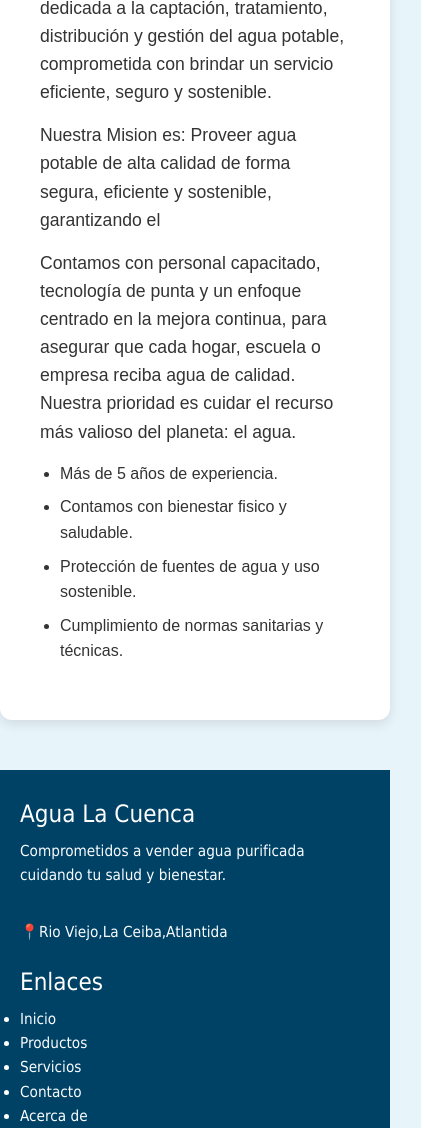
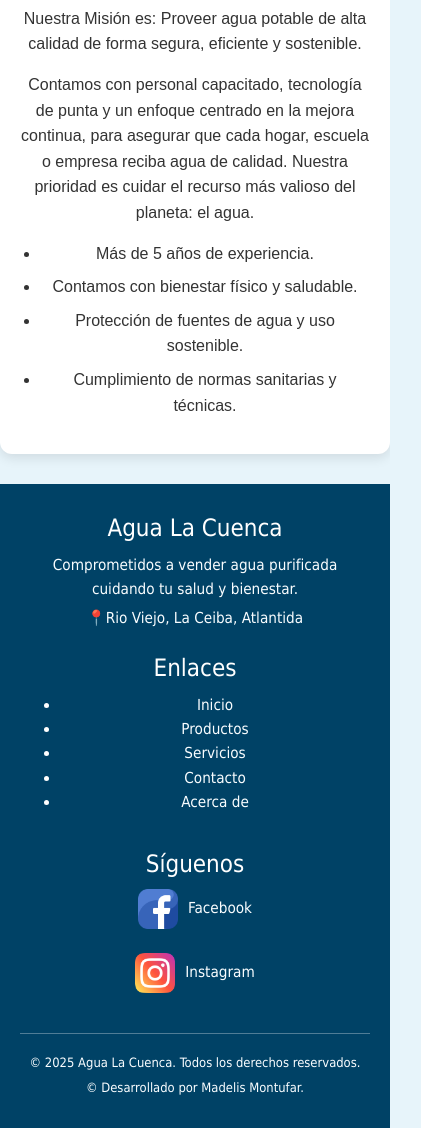
Before and after one commit to AguaLaCuenca/Agua-la-cuenca, a plain HTML site: page AcercaDe.html in a window 390 px wide. Shown: the part 869-1997 px from the top of the page, 421 px wide, since content can reach past the window. Drawn offline with nearby package versions, Linux system fonts and the light colour scheme.

Commit message:
Update AcercaDe.html

```diff
--- a/AcercaDe.html
+++ b/AcercaDe.html
@@ -3,20 +3,22 @@
 <head>
   <meta charset="UTF-8">
   <title>Acerca de - Empresa de Agua</title>
-
   <link href="https://stackpath.bootstrapcdn.com/bootstrap/4.5.2/css/bootstrap.min.css" rel="stylesheet">
   <style>
     body {
       margin: 0;
       font-family: Arial, sans-serif;
       background: #e7f4fa;
+      color: #333;
+      line-height: 1.6;
     }
+
     .ml-2 {
       color: #0572ad;
       font-family: 'Segoe UI', Tahoma;
-font-size: 200%;
+      font-size: 1.8rem;
     }
-  /* Estilo personalizado del logo tipo "B" */
+
     .logo-badge {
       color: white;
       border-radius: 10px;
@@ -25,42 +27,27 @@ font-size: 200%;
       font-size: 1.2em;
     }
 
- /* Opcional: resaltar el enlace activo del menú */
     .nav-item.active .nav-link,
     .nav-link:hover {
       background-color: #158af8;
-   color: rgb(255, 255, 255) !important;
+      color: #fff !important;
       border-radius: 8px;
       padding: 6px 12px;
       transition: 0.2s;
     }
 
-
-    * {
-      box-sizing: border-box;
-      margin: 0;
-      padding: 0;
-    }
-
-    body {
-      font-family: Arial, sans-serif;
-      background: #e7f4fa;
-      color: #333;
-      line-height: 1.6;
-    }
-
     .acerca {
       max-width: 1000px;
-      margin: 50px auto;
+      margin: 30px auto;
       background: #ffffff;
-      padding: 40px;
+      padding: 30px;
       border-radius: 12px;
       box-shadow: 0 4px 12px rgba(0,0,0,0.1);
     }
 
     .acerca h2 {
       text-align: center;
-      font-size: 2.5em;
+      font-size: 2.2rem;
       color: #0077b6;
       margin-bottom: 20px;
       font-family: 'Montserrat ExtraBold';
@@ -76,6 +63,7 @@ font-size: 200%;
     .contenido img {
       flex: 1;
       max-width: 400px;
+      width: 100%;
       border-radius: 10px;
       box-shadow: 0 4px 10px rgba(0,0,0,0.1);
     }
@@ -99,13 +87,32 @@ font-size: 200%;
       list-style: disc;
     }
 
+    @media (max-width: 992px) {
+      .acerca {
+        padding: 20px;
+      }
+
+      .acerca h2 {
+        font-size: 2rem;
+      }
+
+      .texto p {
+        font-size: 1rem;
+      }
+    }
+
     @media (max-width: 768px) {
       .contenido {
         flex-direction: column;
+        text-align: center;
       }
 
       .contenido img {
-        width: 100%;
+        margin-bottom: 20px;
+      }
+
+      .texto {
+        flex: 1;
       }
     }
 
@@ -116,6 +123,7 @@ font-size: 200%;
       font-size: 0.95em;
       font-family: Tahoma;
     }
+
     .footer-container {
       display: flex;
       flex-wrap: wrap;
@@ -148,9 +156,9 @@ font-size: 200%;
     }
 
     .footer-social img {
-    width: 50px;
+      width: 40px;
       margin-right: 10px;
-    /*filter: brightness(0) invert(1);*/
+      vertical-align: middle;
     }
 
     .footer-copy {
@@ -159,6 +167,23 @@ font-size: 200%;
       border-top: 1px solid #ffffff50;
       padding-top: 15px;
       font-size: 0.85em;
+    }
+
+    @media (max-width: 576px) {
+      .ml-2 {
+        font-size: 1.4rem;
+      }
+
+      .footer-container {
+        flex-direction: column;
+        text-align: center;
+      }
+
+      .footer-info,
+      .footer-links,
+      .footer-social {
+        flex: 1 1 100%;
+      }
     }
   </style>
 </head>
@@ -183,13 +208,6 @@ font-size: 200%;
     </ul>
   </div>
 </nav>
-<!-- Scripts necesarios -->
-<script src="https://code.jquery.com/jquery-3.5.1.slim.min.js"></script>
-<script src="https://cdn.jsdelivr.net/npm/popper.js@1.16.1/dist/umd/popper.min.js"></script>
-<script src="https://stackpath.bootstrapcdn.com/bootstrap/4.5.2/js/bootstrap.min.js"></script>
-<br>
-<br>
-
 
 <section class="acerca">
   <h2>Acerca de Nuestra Empresa</h2>
@@ -198,13 +216,13 @@ font-size: 200%;
     <div class="texto">
       <p><strong>Agua La Cuenca</strong> Somos una empresa dedicada a la captación, tratamiento, distribución y gestión del agua
         potable, comprometida con brindar un servicio eficiente, seguro y sostenible.</p>
-        <p> Nuestra Mision es: Proveer agua potable de alta calidad de forma segura, eficiente y sostenible, garantizando el</p>
+      <p>Nuestra Misión es: Proveer agua potable de alta calidad de forma segura, eficiente y sostenible.</p>
       <p>Contamos con personal capacitado, tecnología de punta y un enfoque centrado en la mejora
         continua, para asegurar que cada hogar, escuela o empresa reciba agua de calidad. Nuestra
         prioridad es cuidar el recurso más valioso del planeta: el agua.</p>
       <ul>
         <li>Más de 5 años de experiencia.</li>
-          <li>Contamos con bienestar fisico y saludable.</li>
+        <li>Contamos con bienestar físico y saludable.</li>
         <li>Protección de fuentes de agua y uso sostenible.</li>
         <li>Cumplimiento de normas sanitarias y técnicas.</li>
       </ul>
@@ -212,17 +230,12 @@ font-size: 200%;
   </div>
 </section>
 
-
 <footer class="footer">
   <div class="footer-container">
     <div class="footer-info">
       <h4>Agua La Cuenca</h4>
       <p>Comprometidos a vender agua purificada cuidando tu salud y bienestar.</p>
-        <br>
-
-        <p>📍Rio Viejo,La Ceiba,Atlantida</p>
-
-
+      <p>📍Rio Viejo, La Ceiba, Atlantida</p>
     </div>
 
     <div class="footer-links">
@@ -238,10 +251,8 @@ font-size: 200%;
 
     <div class="footer-social">
       <h4>Síguenos</h4>
-        <a href="https://www.facebook.com/share/1Dbqfy8Hxc/?mibextid=wwXlfr"><img src="imagenes/facebook.png" alt="Facebook">Facebook</a><br>
-        <br>
-        <a href="#"><img src="imagenes/instagram.png" alt="Instagram">Instagram</a><br>
-
+      <a href="https://www.facebook.com/share/1Dbqfy8Hxc/?mibextid=wwXlfr"><img src="imagenes/facebook.png" alt="Facebook">Facebook</a><br><br>
+      <a href="#"><img src="imagenes/instagram.png" alt="Instagram">Instagram</a>
     </div>
   </div>
   <div class="footer-copy">
@@ -250,5 +261,8 @@ font-size: 200%;
   </div>
 </footer>
 
+<script src="https://code.jquery.com/jquery-3.5.1.slim.min.js"></script>
+<script src="https://cdn.jsdelivr.net/npm/popper.js@1.16.1/dist/umd/popper.min.js"></script>
+<script src="https://stackpath.bootstrapcdn.com/bootstrap/4.5.2/js/bootstrap.min.js"></script>
 </body>
 </html>
```
Lines whose indentation alone changed are shown as unchanged.
